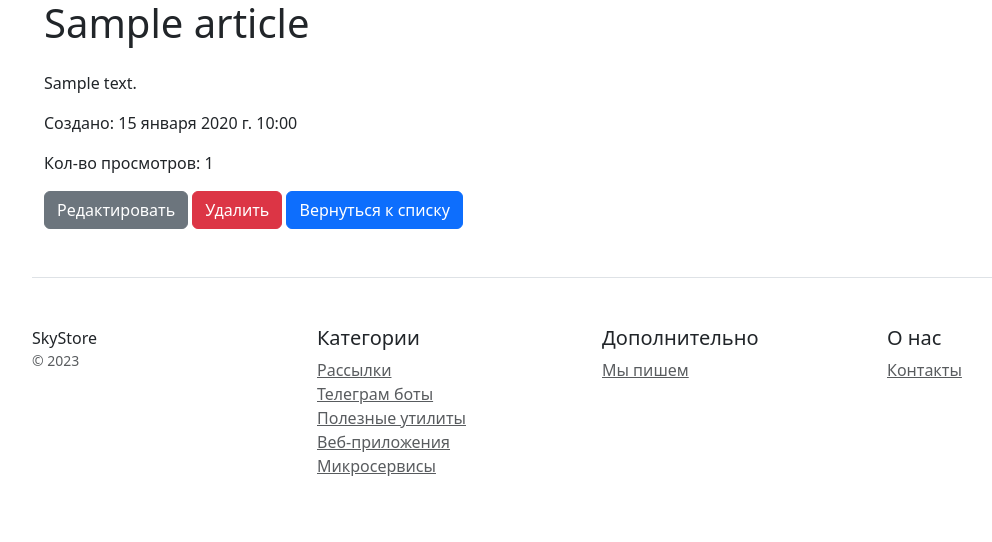
After one commit to Ananim4eg/web_store, a Django app: template blog/templates/blog_article_detail.html in a window 1280 px wide. The commit adds this page. Shown: the part 374-916 px from the top of the page, without its empty margins (50-1042 px from the left). Run offline with Django 5.2, Linux system fonts and the light colour scheme; the template is opened without the code that fills it: most values are stand-ins (such as "Sample title", 1, 10 or a date in 2020).

Commit message:
create new templates

```diff
--- /dev/null
+++ b/blog/templates/blog_article_detail.html
@@ -0,0 +1,22 @@
+{% extends '..\..\catalog\templates\base.html' %}
+
+{% block content %}
+
+{% include '..\..\catalog\templates\main_menu.html' %}
+
+<div class="container mt-5">
+    {% if article.preview %}
+    <img src="{{ article.preview.url }}" role="img" width="400" height="300" alt="...">
+    {% else %}
+    <img src="..." role="img" width="200" height="250" alt="...">
+    {% endif %}
+    <h1 class="mb-4">{{ article.title }}</h1>
+    <p>{{ article.content }}</p>
+    <p>Создано: {{ article.created_at }}</p>
+    <p>Кол-во просмотров: {{ article.count_views }}</p>
+    <a href="{% url 'blog:article_update' article.pk %}" class="btn btn-secondary">Редактировать</a>
+    <a href="{% url 'blog:article_delete' article.pk %}" class="btn btn-danger">Удалить</a>
+    <a href="{% url 'blog:blog_main' %}" class="btn btn-primary">Вернуться к списку</a>
+</div>
+
+{% endblock %}
--- a/blog/templates/blog_main.html
+++ b/blog/templates/blog_main.html
@@ -5,8 +5,12 @@
 {% include '..\..\catalog\templates\main_menu.html' %}
 
 <div class="row mb-2">
+    <div class="d-grid gap-2 d-md-flex justify-content-md-end">
+        <a href="{% url 'blog:article_create' %}" class="btn btn-primary me-md-2">Опубликовать статью</a>
+    </div>
     <h1 class="mb-4 text-center fst-italic">Опубликованные статьи</h1>
     {% for art in article %}
+    {% if art.publications_status %}
     <div class="col-md-6">
         <div class="row g-0 border rounded overflow-hidden flex-md-row mb-4 shadow-sm h-md-250 position-relative">
             <div class="col p-4 d-flex flex-column position-static">
@@ -31,6 +35,7 @@
             </div>
         </div>
     </div>
+    {% endif %}
     {% endfor %}
 </div>
 
--- a/blog/urls.py
+++ b/blog/urls.py
@@ -1,9 +1,13 @@
 from django.urls import path
 from blog.apps import BlogConfig
-from blog.views import BlogListView
+from blog.views import BlogListView, BlogCreateView, BlogDetailView, BlogUpdateView, BlogDeleteView
 
 app_name = BlogConfig.name
 
 urlpatterns = [
     path('', BlogListView.as_view(), name='blog_main'),
+    path('article/create/', BlogCreateView.as_view(), name='article_create'),
+    path('article/<int:pk>/', BlogDetailView.as_view(), name='article_detail'),
+    path('article/<int:pk>/edit/', BlogUpdateView.as_view(), name='article_update'),
+    path('article/<int:pk>/delete/', BlogDeleteView.as_view(), name='article_delete'),
 ]
```
Also changed, not shown: blog/templates/blog_article_create.html (added, +17 -0 lines), blog/views.py (+23 -2 lines).
